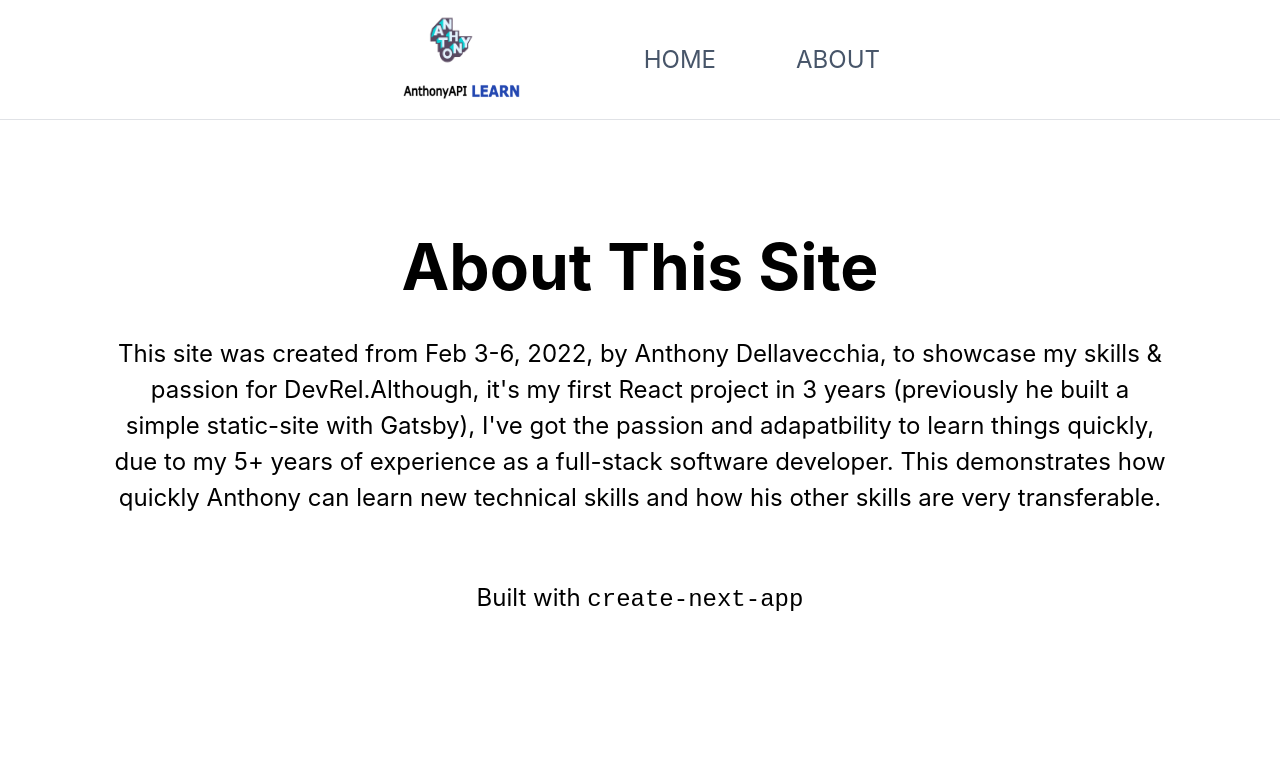
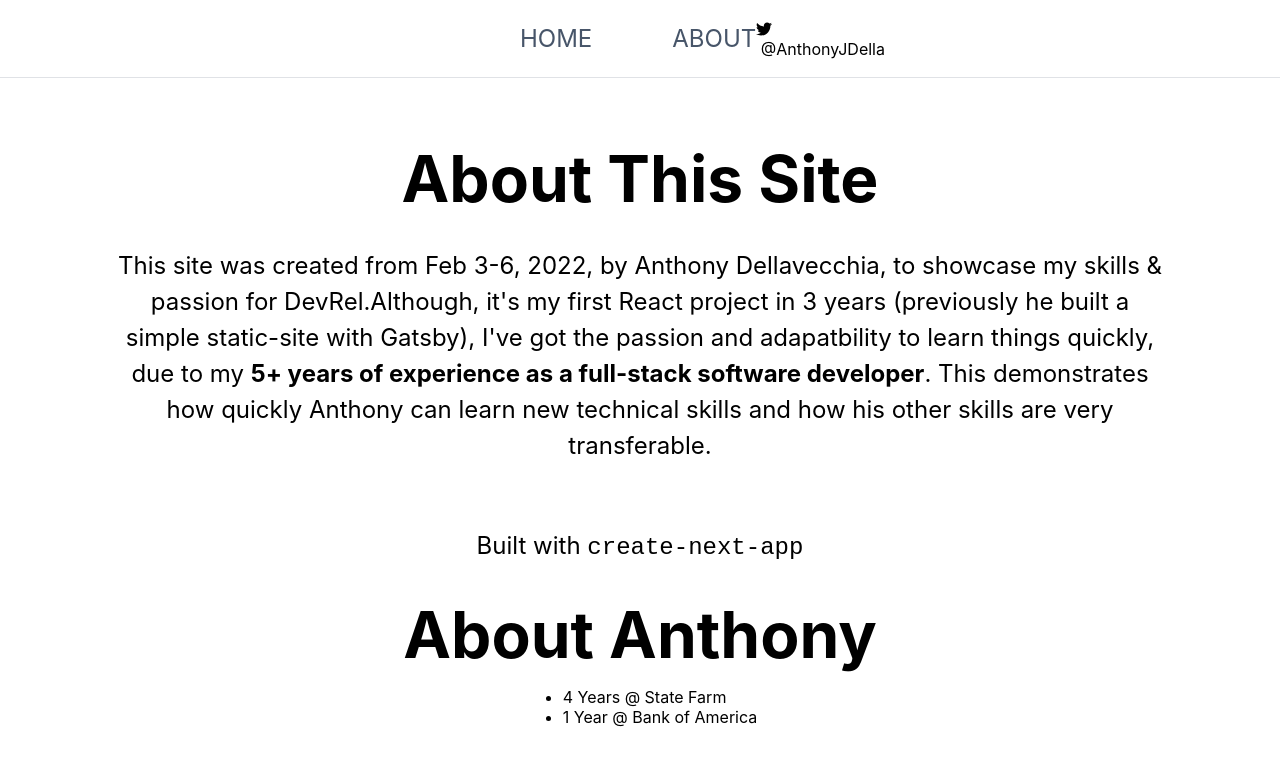
Before and after one commit to anthonyjdella/roadmap, a Next.js app: page /about in a window 1280 px wide. Shown: the top 764 px of the page. Built offline with nearby package versions, Linux system fonts and the light colour scheme.

Commit message:
feat(font-awesome): 🍱 adding font-awesome and twitter to navbar

```diff
--- a/components/menu.js
+++ b/components/menu.js
@@ -1,6 +1,8 @@
 import Image from 'next/image'
 import Link from 'next/link'
 import { useState } from "react";
+import { FontAwesomeIcon } from '@fortawesome/react-fontawesome'
+import { faTwitter } from '@fortawesome/free-brands-svg-icons'
 
 import styles from '../styles/Menu.module.css'
 
@@ -35,6 +37,12 @@
                         </Link>
                     </li>
                 </ul>
+                <Link href="https://twitter.com/anthonyjdella">
+                    <a className={styles.link}>
+                        <FontAwesomeIcon icon={faTwitter}/>
+                        &nbsp;@AnthonyJDella
+                    </a>
+                </Link>
                 <button className={isOpen === false ?
                                     styles.hamburger : styles.hamburger+' '+styles.active}
                                     onClick={openMenu}
--- a/package.json
+++ b/package.json
@@ -8,6 +8,11 @@
     "lint": "next lint"
   },
   "dependencies": {
+    "@fortawesome/fontawesome-svg-core": "^1.2.36",
+    "@fortawesome/free-brands-svg-icons": "^5.15.4",
+    "@fortawesome/free-regular-svg-icons": "^5.15.4",
+    "@fortawesome/free-solid-svg-icons": "^5.15.4",
+    "@fortawesome/react-fontawesome": "^0.1.17",
     "next": "12.0.10",
     "react": "17.0.2",
     "react-dom": "17.0.2"
--- a/pages/_app.js
+++ b/pages/_app.js
@@ -1,5 +1,8 @@
 import '../styles/globals.css'
 import Menu from '../components/menu'
+import { config } from '@fortawesome/fontawesome-svg-core'
+import '@fortawesome/fontawesome-svg-core/styles.css'
+config.autoAddCss = false
 
 function MyApp({ Component, pageProps }) {
   return <Menu>
--- a/pages/about.js
+++ b/pages/about.js
@@ -8,13 +8,13 @@
 
             <main className={styles.main}>
                 <h1 className={styles.title}>
-                About This Site
+                    About This Site
                 </h1>
 
                 <p className={styles.description}>
                 This site was created from Feb 3-6, 2022, by Anthony Dellavecchia, to showcase my skills & passion for <a href="https://devrel.co/about/">DevRel.</a>
 
-                Although, it&apos;s my first React project in 3 years (previously he built a simple static-site with Gatsby), I&apos;ve got the passion and adapatbility to learn things quickly, due to my 5+ years of experience as a full-stack software developer.
+                Although, it&apos;s my first React project in 3 years (previously he built a simple static-site with Gatsby), I&apos;ve got the passion and adapatbility to learn things quickly, due to my <strong>5+ years of experience as a full-stack software developer</strong>.
 
                 This demonstrates how quickly Anthony can learn new technical skills and how his other skills are very transferable.
 
@@ -23,6 +23,15 @@
                 <p className={styles.description}>
                     Built with <code>create-next-app</code>
                 </p>
+
+                <h1 className={styles.title}>
+                    About Anthony
+                </h1>
+
+                <ul>
+                    <li>4 Years @ State Farm</li>
+                    <li>1 Year @ Bank of America</li>
+                </ul>
             </main>
         </div>
     )
--- a/pages/index.js
+++ b/pages/index.js
@@ -13,6 +13,12 @@
         <h1 className={styles.title}>
           Welcome! 🎉
         </h1>
+        <h2>This is&nbsp;
+          <Link href="https://anthonydellavecchia.com">
+            <a className={styles.link}>Anthony&apos;s</a>
+          </Link>
+          &nbsp;DevRel Roadmap
+        </h2>
 
         <p className={styles.description}>
           This was created as a way to showcase my ability to quickly pick up new skills.
```
Also changed, not shown: 1 other file (tests, documents, lock files or other folders).
